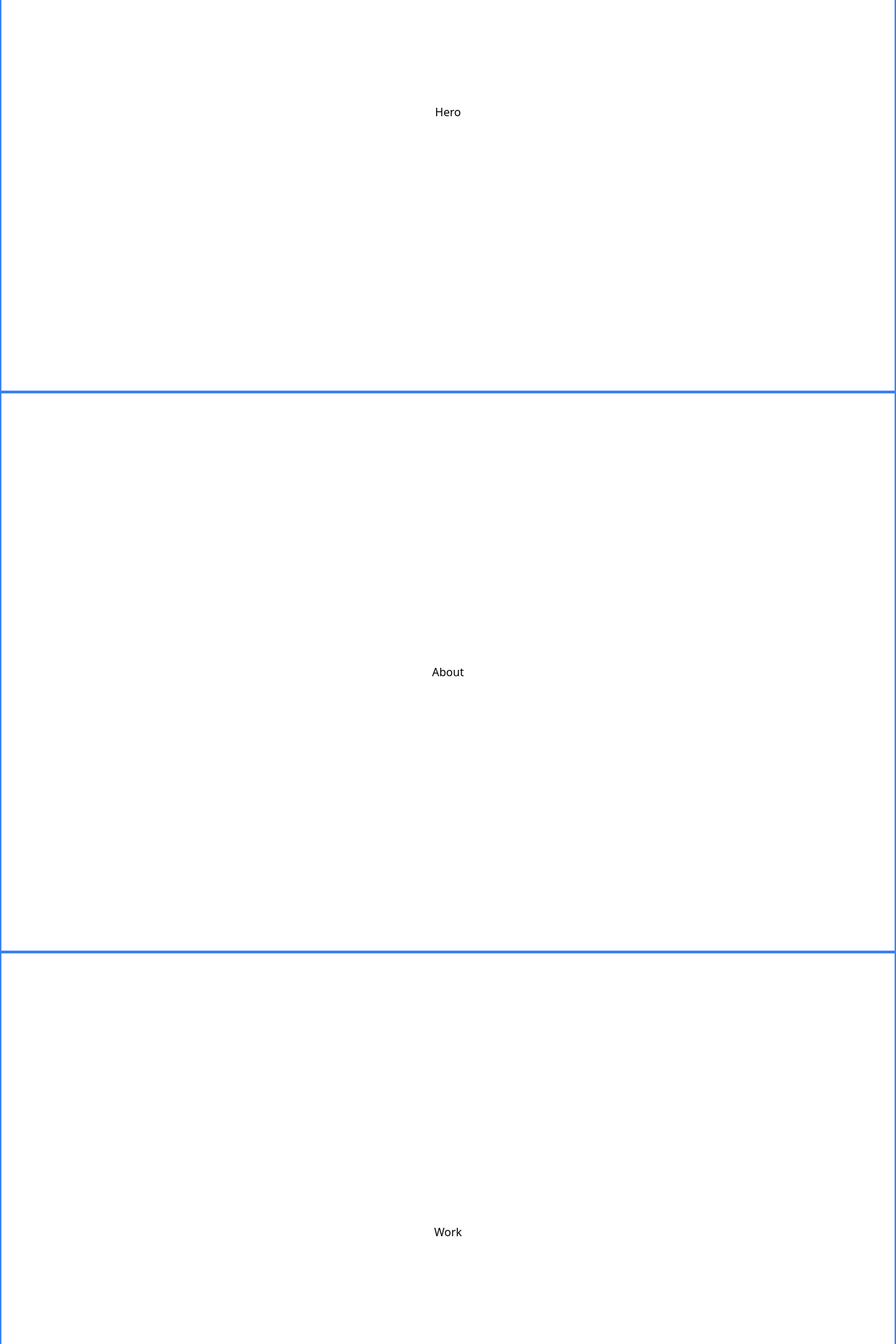
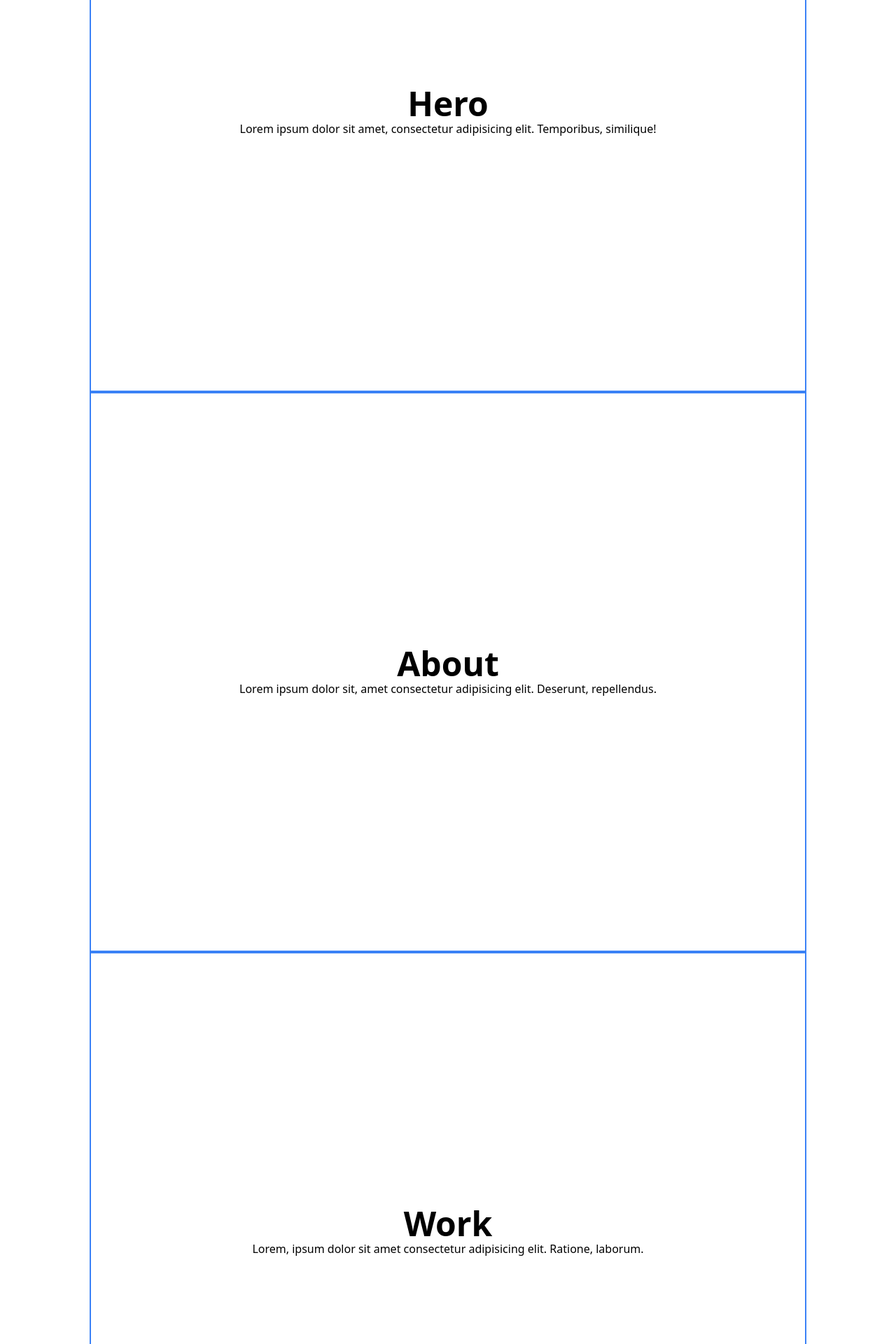
Before and after one commit to wahabshaikh/wahabshaikh.com, a Next.js app: page / in a window 1280 px wide. Shown: the part 240-2160 px from the top of the page at 70% size. Built offline with nearby package versions, Linux system fonts and the light colour scheme.

Commit message:
:hammer_and_wrench: Fix the layout and refactor section

```diff
--- a/components/layout.js
+++ b/components/layout.js
@@ -3,7 +3,7 @@ import Header from "./header";
 
 export default function Layout({ children }) {
   return (
-    <div className="flex flex-col min-h-screen">
+    <div className="flex flex-col">
       <Header />
       <main className="flex-1">{children}</main>
       <Footer />
--- a/components/section-about.js
+++ b/components/section-about.js
@@ -1,5 +1,10 @@
 import Section from "./section";
 
 export default function About() {
-  return <Section>About</Section>;
+  return (
+    <Section
+      title="About"
+      description="Lorem ipsum dolor sit, amet consectetur adipisicing elit. Deserunt, repellendus."
+    ></Section>
+  );
 }
--- a/components/section-contact.js
+++ b/components/section-contact.js
@@ -1,5 +1,10 @@
 import Section from "./section";
 
 export default function Contact() {
-  return <Section>Contact</Section>;
+  return (
+    <Section
+      title="Contact"
+      description="Lorem ipsum dolor, sit amet consectetur adipisicing elit. Deserunt, labore?"
+    ></Section>
+  );
 }
--- a/components/section-hero.js
+++ b/components/section-hero.js
@@ -1,5 +1,10 @@
 import Section from "./section";
 
 export default function Hero() {
-  return <Section>Hero</Section>;
+  return (
+    <Section
+      title="Hero"
+      description="Lorem ipsum dolor sit amet, consectetur adipisicing elit. Temporibus, similique!"
+    ></Section>
+  );
 }
--- a/components/section-work.js
+++ b/components/section-work.js
@@ -1,5 +1,10 @@
 import Section from "./section";
 
 export default function Work() {
-  return <Section>Work</Section>;
+  return (
+    <Section
+      title="Work"
+      description="Lorem, ipsum dolor sit amet consectetur adipisicing elit. Ratione, laborum."
+    ></Section>
+  );
 }
--- a/components/section.js
+++ b/components/section.js
@@ -1,6 +1,8 @@
-export default function Section({ children }) {
+export default function Section({ title, description, children }) {
   return (
-    <section className="min-h-screen flex justify-center items-center border-2 border-blue-500">
+    <section className="min-h-screen px-3 lg:max-w-5xl mx-auto flex flex-col justify-center items-center border-2 border-blue-500">
+      <h2 className="text-5xl font-bold">{title}</h2>
+      <p className="text-center">{description}</p>
       {children}
     </section>
   );
```
